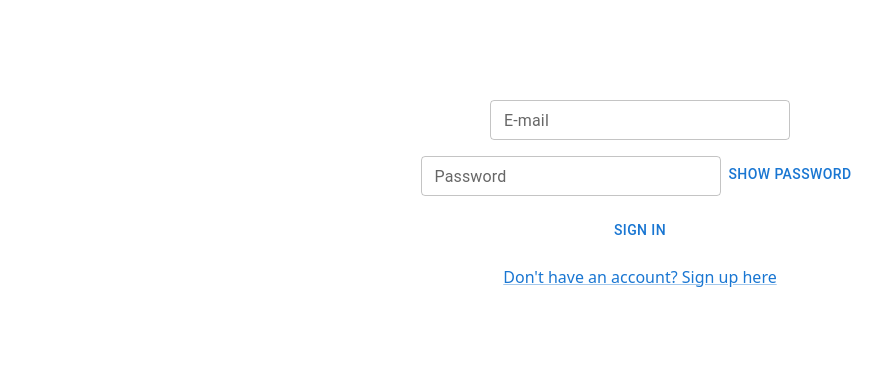
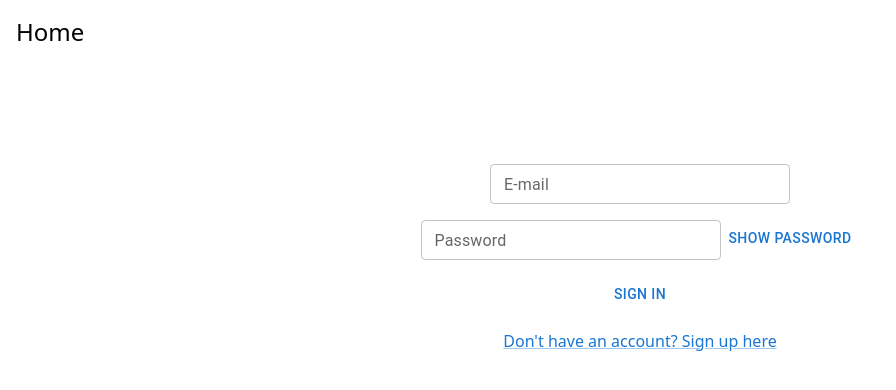
Before and after one commit to mtrupiano/crdbrd-next, a Next.js app: page /auth/signin in a window 1280 px wide. Shown: the top 390 px of the page, without its empty margins (0-896 px from the left). Built offline with nearby package versions, Linux system fonts and the light colour scheme; no server answers.

Commit message:
add tailwind navbar

```diff
--- /dev/null
+++ b/src/app/components/NavBar.tsx
@@ -0,0 +1,11 @@
+export default function NavBar() {
+  return (
+    <nav className="bg-white dark:bg-gray-900 border-gray-200">
+      <div className="max-w-screen-xl flex flex-wrap justify-between mx-auto p-4">
+        <a href="/">
+          <span className="text-2xl dark:text-white">Home</span>
+        </a>
+      </div>
+    </nav>
+  );
+}
--- a/src/app/layout.tsx
+++ b/src/app/layout.tsx
@@ -1,5 +1,6 @@
 import type { Metadata } from "next";
 import "./globals.css";
+import NavBar from "@/app/components/NavBar";
 
 export const metadata: Metadata = {
   title: "crdbrd",
@@ -14,6 +15,7 @@ export default function RootLayout({
   return (
     <html lang="en">
       <body>
+        <NavBar />
         {children}
       </body>
     </html>
```
